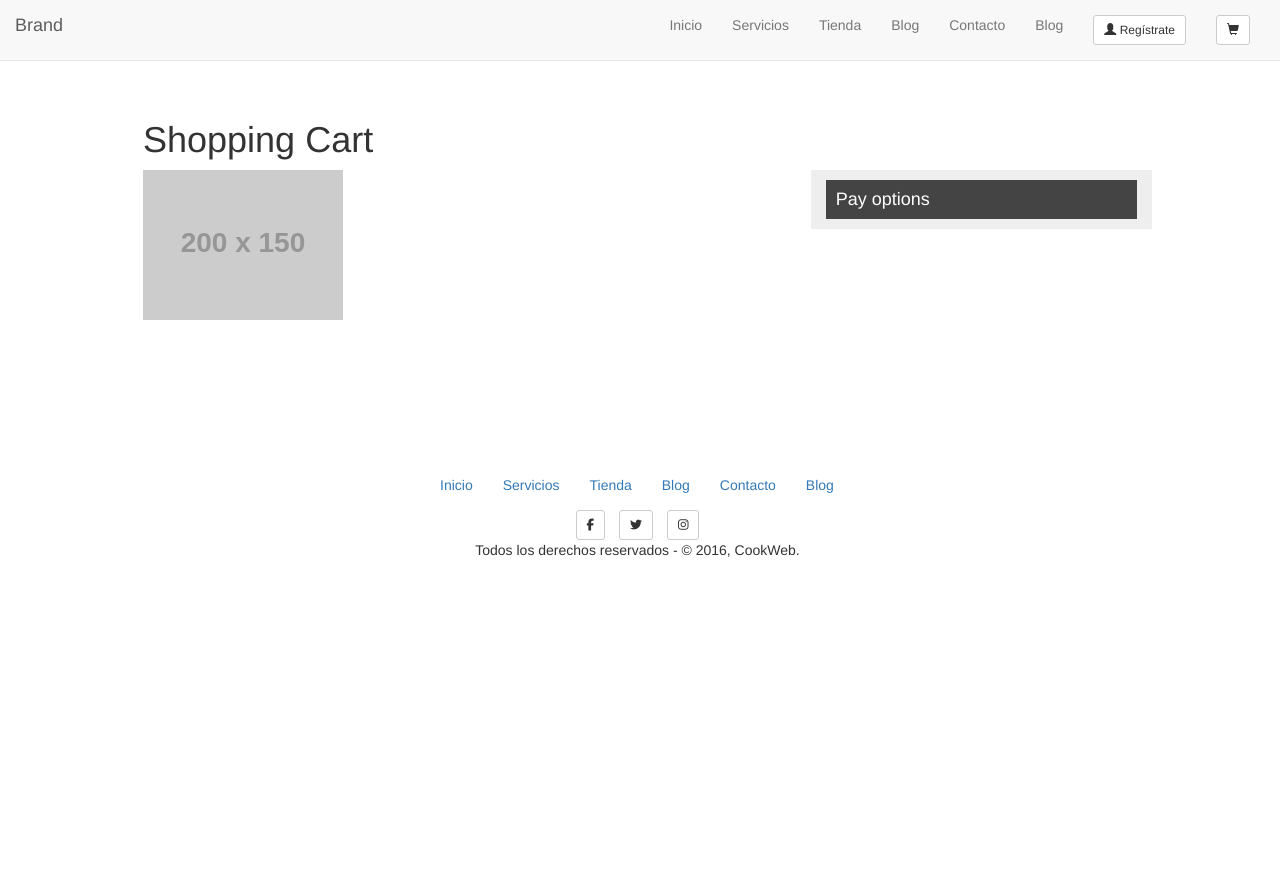
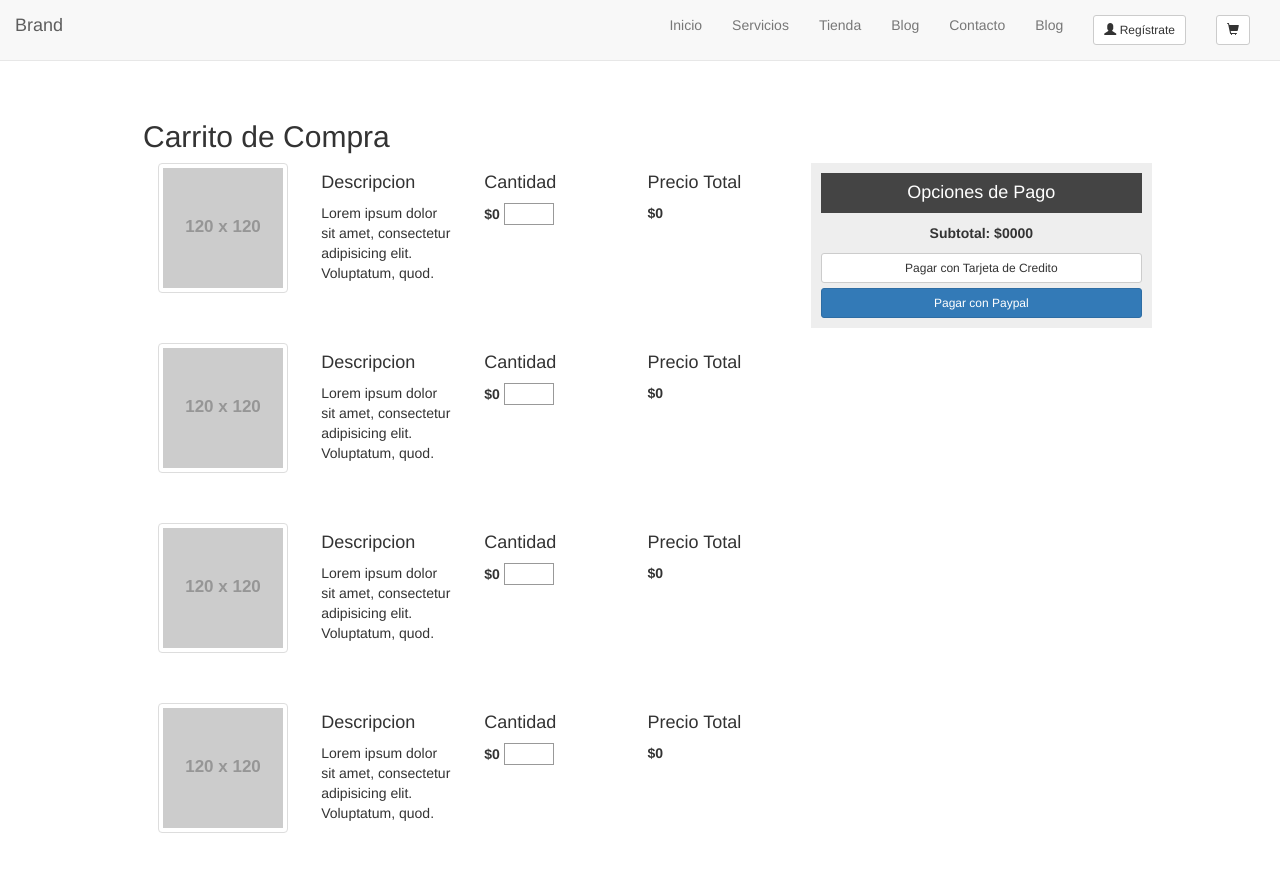
Before and after one commit to proyecto-escuelaweb/proyecto-pagweb-cocina, a plain HTML site: page carrito.html in a window 1280 px wide. Shown: the top 886 px of the page. Before the commit the page ends 800 px from the top, so only its background shows below. Drawn offline with Linux system fonts and the light colour scheme; placeholder pictures from the web are drawn by us.

Commit message:
creacion del carrito de compra y formas de pago

```diff
--- a/carrito.html
+++ b/carrito.html
@@ -53,15 +53,80 @@
 <div class="container-fluid carrito">
 	<div class="row">
 		<div class="col-md-12">
-			<h1>Shopping Cart</h1>
+			<h2>Carrito de Compra</h2>
 		</div>
 	</div>
 	<div class="row">
 		<div class="col-md-8">
-			<img src="https://placehold.it/200x150" alt="">
+			<div class="col-md-3">
+				<img src="https://placehold.it/120x120" class="img-thumbnail" alt="">
+			</div>
+			<div class="col-md-3 carrito-col">
+				<h4>Descripcion</h4>
+				<p>Lorem ipsum dolor sit amet, consectetur adipisicing elit. Voluptatum, quod.</p>
+			</div>
+			<div class="col-md-3 carrito-col">
+				<h4>Cantidad</h4>
+				<p><b>$0</b> <input class="textbox" type="text"></p>
+			</div>
+			<div class="col-md-3 carrito-col">
+				<h4>Precio Total</h4>
+				<p><b>$0</b></p>
+			</div>
+			<div class="carrito-border"></div>
+			<div class="col-md-3 carrito-col">
+				<img src="https://placehold.it/120x120" class="img-thumbnail" alt="">
+			</div>
+			<div class="col-md-3 carrito-col">
+				<h4>Descripcion</h4>
+				<p>Lorem ipsum dolor sit amet, consectetur adipisicing elit. Voluptatum, quod.</p>
+			</div>
+			<div class="col-md-3 carrito-col">
+				<h4>Cantidad</h4>
+				<p><b>$0</b> <input class="textbox" type="text"></p>
+			</div>
+			<div class="col-md-3 carrito-col">
+				<h4>Precio Total</h4>
+				<p><b>$0</b></p>
+			</div>
+			<div class="col-md-3 carrito-col">
+				<img src="https://placehold.it/120x120" class="img-thumbnail" alt="">
+			</div>
+			<div class="col-md-3 carrito-col">
+				<h4>Descripcion</h4>
+				<p>Lorem ipsum dolor sit amet, consectetur adipisicing elit. Voluptatum, quod.</p>
+			</div>
+			<div class="col-md-3 carrito-col">
+				<h4>Cantidad</h4>
+				<p><b>$0</b> <input class="textbox" type="text"></p>
+			</div>
+			<div class="col-md-3 carrito-col">
+				<h4>Precio Total</h4>
+				<p><b>$0</b></p>
+			</div>
+			<div class="carrito-border"></div>
+			<div class="col-md-3 carrito-col">
+				<img src="https://placehold.it/120x120" class="img-thumbnail" alt="">
+			</div>
+			<div class="col-md-3 carrito-col">
+				<h4>Descripcion</h4>
+				<p>Lorem ipsum dolor sit amet, consectetur adipisicing elit. Voluptatum, quod.</p>
+			</div>
+			<div class="col-md-3 carrito-col">
+				<h4>Cantidad</h4>
+				<p><b>$0</b> <input class="textbox" type="text"></p>
+			</div>
+			<div class="col-md-3">
+				<h4>Precio Total</h4>
+				<p><b>$0</b></p>
+			</div>
 		</div>
-		<div class="col-md-4 carrito-sidebar">
-			<h4>Pay options</h4>
+
+		<div class="col-md-4 carrito-sidebar text-align-center">
+			<h4>Opciones de Pago</h4>
+			<p><b>Subtotal: $0000</b></p>
+			<button type="button" class="btn btn-default btn-sm btn-block">Pagar con Tarjeta de Credito</button>
+			<button type="button" class="btn btn-primary btn-sm btn-block">Pagar con Paypal</button>
 		</div>
 	</div>
 </div>
--- a/css/style.css
+++ b/css/style.css
@@ -13,13 +13,32 @@
 
 .carrito-sidebar {
 	background-color: #eee;
+	position: static;
+	box-sizing: border-box;
+	padding: 10px;
 }
 
 .carrito-sidebar h4 {
 	background-color: #444;
 	color: #fff;
 	padding: 10px;
+	margin: 0 0 10px 0;
 	box-sizing: border-box;
+}
+
+.textbox {
+  border: 1px solid #999;
+  outline:0;
+	padding: 0 2px;
+  width: 50px;
+	text-align: center
+  }
+
+.carrito-col {
+	height: 180px;
+}
+.text-align-center {
+	text-align: center;
 }
 /*final de contenid de pantilla.html*/
 
```
